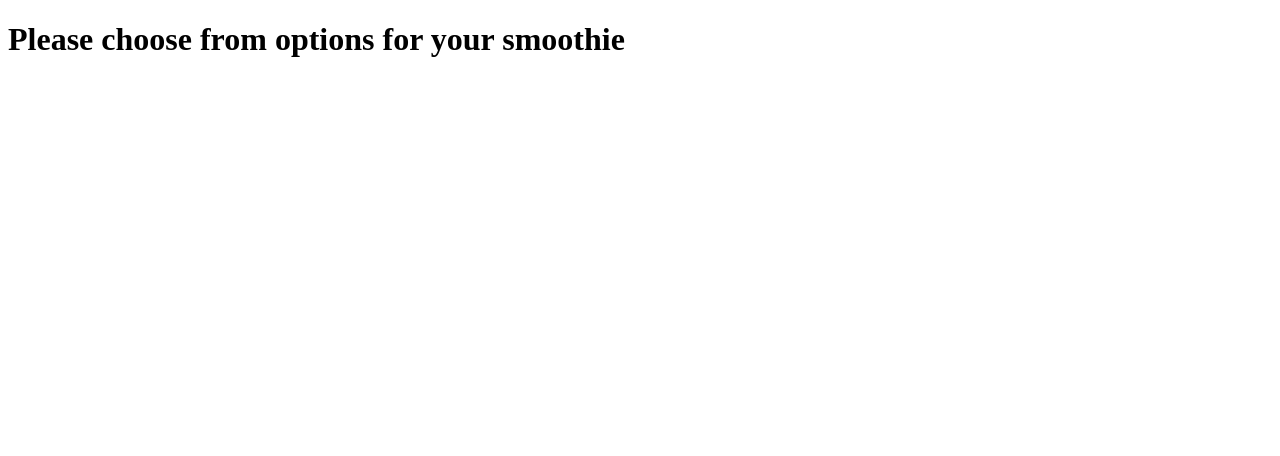
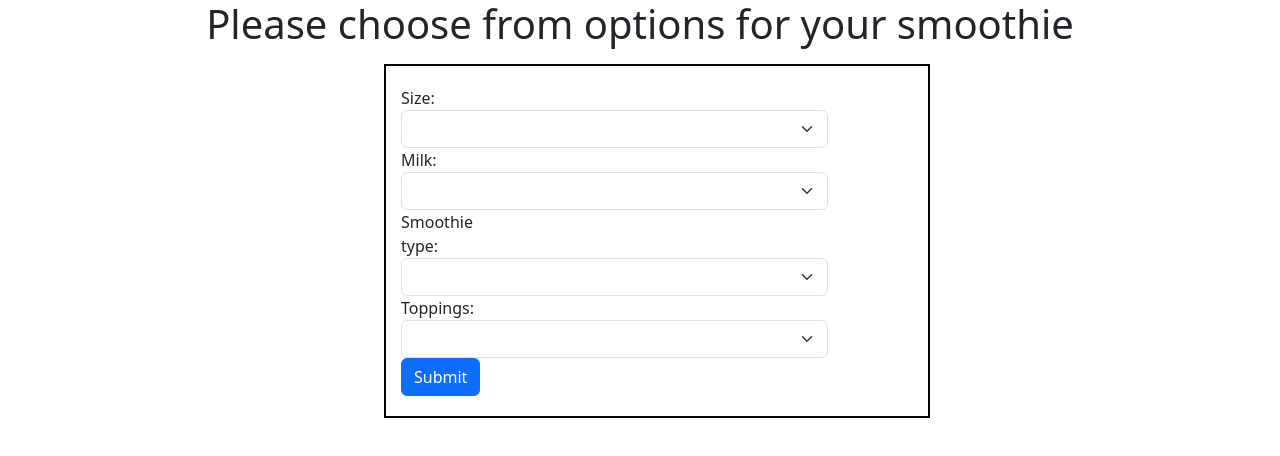
Before and after one commit to bradbuttineau/Comp1073-Assig2, a plain HTML site: page index.html in a window 1280 px wide. Drawn offline with nearby package versions, Linux system fonts and the light colour scheme.

Commit message:
commit 2

```diff
--- a/index.html
+++ b/index.html
@@ -1,15 +1,88 @@
 <!DOCTYPE html>
 <html lang="en">
+
 <head>
     <meta charset="UTF-8">
     <meta name="viewport" content="width=device-width, initial-scale=1.0">
     <link rel="stylesheet" href="style.css" />
+    <link href="https://cdn.jsdelivr.net/npm/bootstrap@5.3.3/dist/css/bootstrap.min.css" rel="stylesheet"
+        integrity="sha384-QWTKZyjpPEjISv5WaRU9OFeRpok6YctnYmDr5pNlyT2bRjXh0JMhjY6hW+ALEwIH" crossorigin="anonymous">
+    <script src="https://cdn.jsdelivr.net/npm/bootstrap@5.3.3/dist/js/bootstrap.bundle.min.js"
+        integrity="sha384-YvpcrYf0tY3lHB60NNkmXc5s9fDVZLESaAA55NDzOxhy9GkcIdslK1eN7N6jIeHz"
+        crossorigin="anonymous"></script>
     <script scr="smoothie.js" defer></script>
-    <title>Smoothie  machine assignment 2</title>
+    <title>Smoothie machine assignment 2</title>
 
 </head>
+
 <body>
     <h1> Please choose from options for your smoothie</h1>
     <P class="app"></P>
+    <form class="form-horizontal">
+        <div class="form-group">
+            <label class="control-label col-sm-2" for="size">Size:</label>
+            <div class="col-sm-10">
+                <select class="form-select" aria-label="Default select example">
+                    <option selected></option>
+                    <option value="1">Small</option>
+                    <option value="2">Medium</option>
+                    <option value="3">Large</option>
+                </select>
+            </div>
+        </div>
+        <div class="form-group">
+            <label class="control-label col-sm-2" for="milk">Milk:</label>
+            <div class="col-sm-10">
+                <select class="form-select" aria-label="Default select example">
+                    <option selected></option>
+                    <option value="1">Yes</option>
+                    <option value="2">No</option>
+                </select>
+            </div>
+        </div>
+        <div class="form-group">
+            <label class="control-label col-sm-2" for="smoothie type">Smoothie type:</label>
+            <div class="col-sm-10">
+                <select class="form-select" aria-label="Default select example">
+                    <option selected></option>
+                    <option value="1">Banana</option>
+                    <option value="2">Dragon Fruit</option>
+                    <option value="3">Lemon</option>
+                    <option value="4">Orange</option>
+                    <option value="5">Pear</option>
+                </select>
+            </div>
+        </div>
+        <div class="form-group">
+            <label class="control-label col-sm-2" for="toppings">Toppings:</label>
+            <div class="col-sm-10">
+                <select class="form-select" aria-label="Default select example">
+                    <option selected></option>
+                    <option value=" 1">Banana</option>
+                    <option value="5">Strawberry</option>
+                    <option value="2">Apple</option>
+                    <option value="4">Orange</option>
+                    <option value="5">Pear</option>
+                </select>
+            </div>
+        </div>
+        <div class="form-group">
+            <div class=" col-sm-offset-2 col-sm-10">
+                <button type="submit" class="btn btn-primary">Submit</button>
+            </div>
+        </div>
+    </form>
+
+
+
+
+
+
+
+
+
+
+
 </body>
+
 </html>
--- a/smoothie.js
+++ b/smoothie.js
@@ -12,8 +12,8 @@ class Smoothie{
     serveIt(){
     const cup = document.createElement("img");
     let smoothieImg = "images/smoothie.svg";
+    }
 
-    }
     //smoothie sizes
     let smoothieSize;
     switch(this.size){
@@ -30,6 +30,6 @@ class Smoothie{
             smoothieSize= "100";
     }
     cup.setAttribute("height", smoothieSize);
-    let description= `A ${this.size}`
+    output.appendChild(cup);
 
 }
--- a/style.css
+++ b/style.css
@@ -0,0 +1,21 @@
+h1{
+    display: flex;
+    justify-content: center;
+}
+
+
+form{
+
+    height: 40vh;
+    width: 40vw;
+    display: flex;
+    justify-content: center;
+    flex-direction: column;
+    margin-left: 30vw;
+    border: 2px black solid;
+    box-sizing: content-box;
+    padding: 15px;
+}
+div form{
+    padding: 20px;
+}
```
